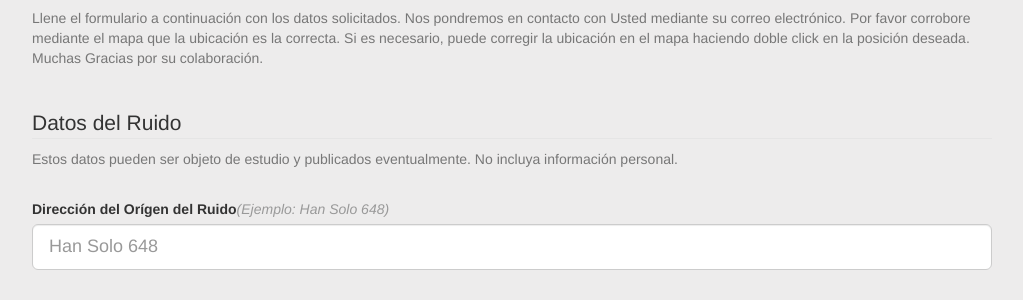
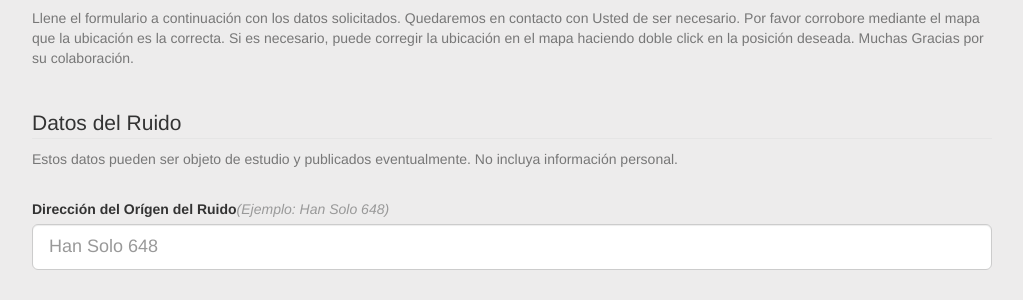
Before and after one commit to rbistolfi/cordoba_sounds, a Flask app: page /new in a window 1280 px wide. Shown: the part 436-736 px from the top of the page, without its empty margins (128-1151 px from the left). Run offline with Flask 2, Linux system fonts and the light colour scheme; some libraries are stand-ins or nearby versions.

Commit message:
form instructions wording

```diff
--- a/templates/new.html
+++ b/templates/new.html
@@ -3,8 +3,8 @@
 <div class="intro">
     <h1>Reporte de Ruidos</h1>
     <p class="text-muted">
-        Llene el formulario a continuación con los datos solicitados. Nos
-        pondremos en contacto con Usted mediante su correo electrónico.
+        Llene el formulario a continuación con los datos solicitados.
+        Quedaremos en contacto con Usted de ser necesario.
         Por favor corrobore mediante el mapa que la ubicación es la correcta.
         Si es necesario, puede corregir la ubicación en el mapa haciendo doble
         click en la posición deseada. Muchas Gracias por su colaboración.
```
